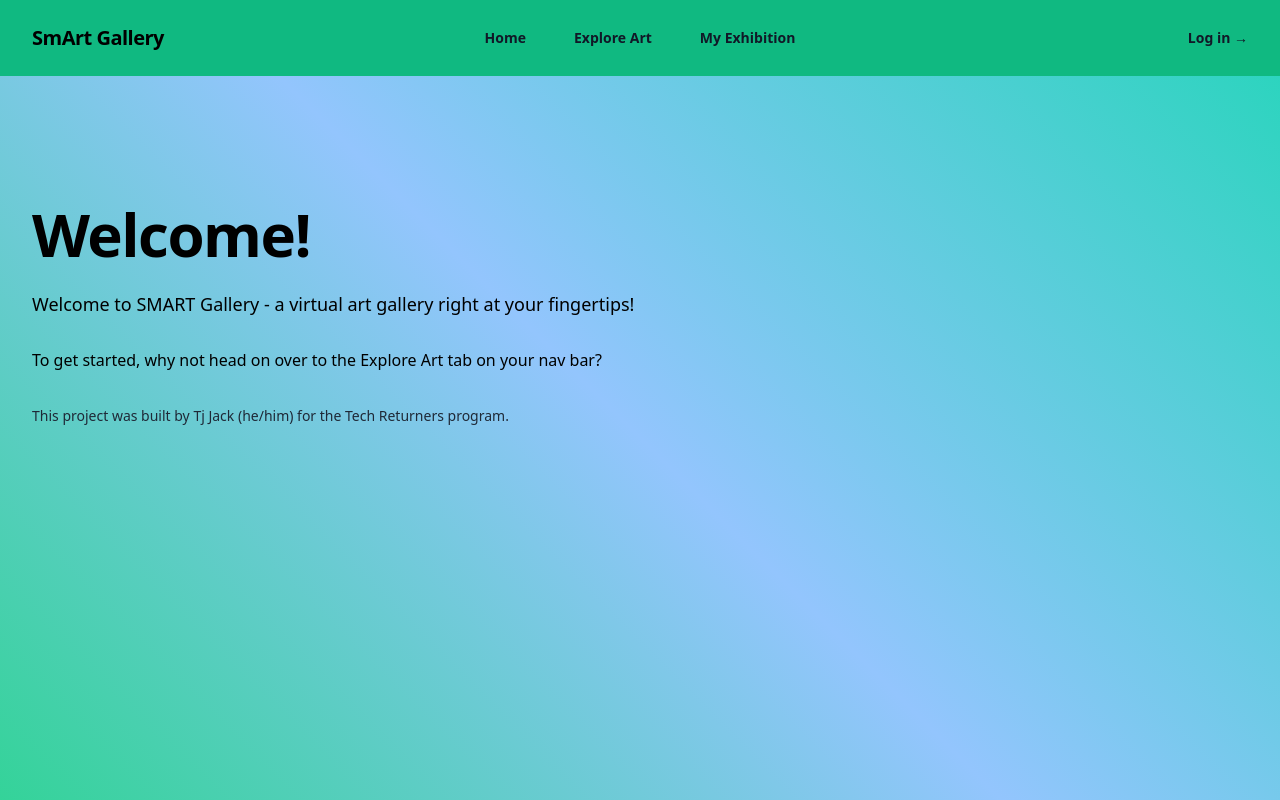
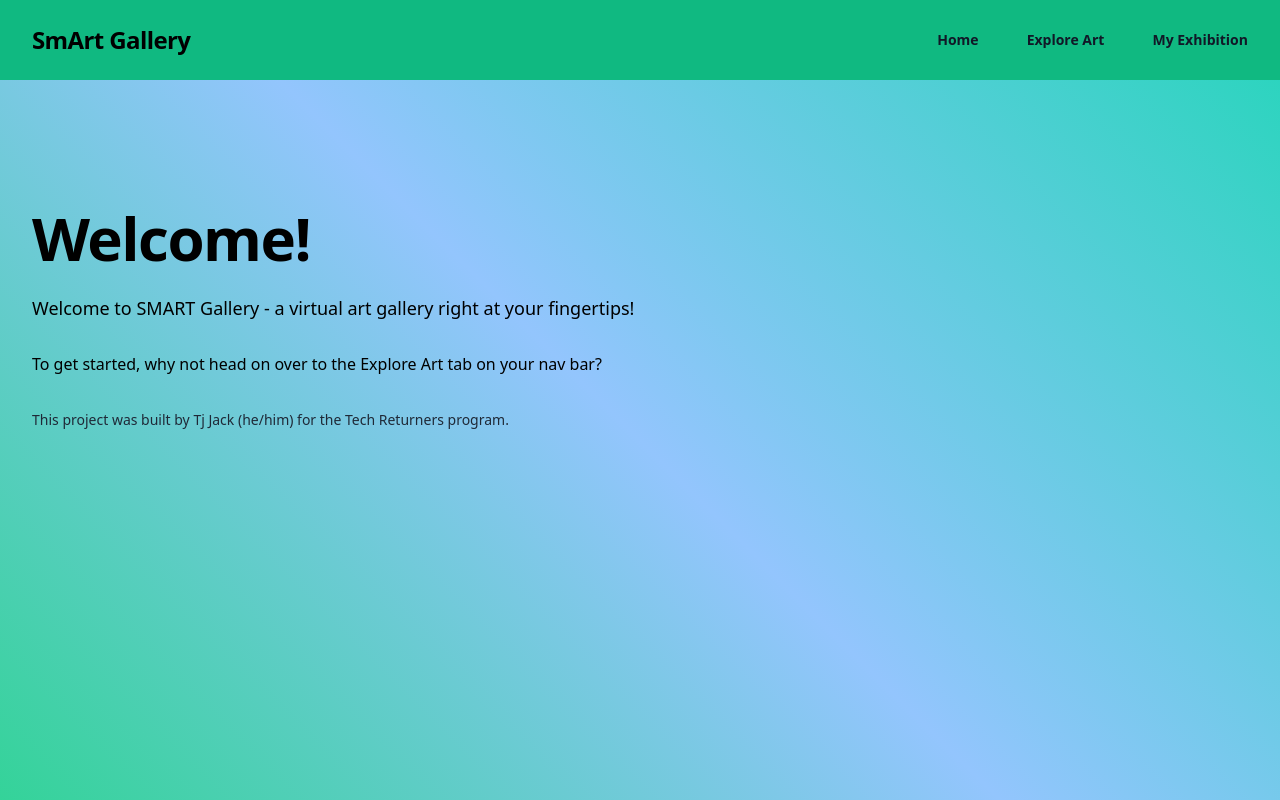
Before and after one commit to tjejack/exhibition-curator, a React (Vite) app: page / in a window 1280 px wide. Built offline with nearby package versions, Linux system fonts and the light colour scheme.

Commit message:
styling and remove login

```diff
--- a/src/components/Header.tsx
+++ b/src/components/Header.tsx
@@ -18,7 +18,7 @@
       <nav aria-label="Global" className="mx-auto flex max-w-7xl items-center justify-between p-6 lg:px-8">
         <div className="flex lg:flex-1">
           <a href="/" className="-m-1.5 p-1.5">
-            <h1 className="text-2xl font-bold tracking-tight text-black sm:text-xl">SmArt Gallery</h1>
+            <h1 className="text-3xl font-bold tracking-tight text-black sm:text-2xl">SmArt Gallery</h1>
           </a>
         </div>
         <div className="flex lg:hidden">
@@ -42,18 +42,13 @@
             My Exhibition
           </a>
         </PopoverGroup>
-        <div className="hidden lg:flex lg:flex-1 lg:justify-end">
-          <a href="/login" className="text-sm font-semibold leading-6 text-gray-900">
-            Log in <span aria-hidden="true">&rarr;</span>
-          </a>
-        </div>
       </nav>
       <Dialog open={mobileMenuOpen} onClose={setMobileMenuOpen} className="lg:hidden">
         <div className="fixed inset-0 z-10" />
         <DialogPanel className="fixed inset-y-0 right-0 z-10 w-full overflow-y-auto bg-white px-6 py-6 sm:max-w-sm sm:ring-1 sm:ring-gray-900/10 bg-emerald-300">
           <div className="flex items-center justify-between">
             <a href="/" className="-m-1.5 p-1.5">
-            <h1 className="text-2xl font-bold tracking-tight text-black sm:text-xl">SmArt Gallery</h1>
+            <h1 className="text-3xl font-bold tracking-tight text-black sm:text-2xl">SmArt Gallery</h1>
             </a>
             <button
               type="button"
@@ -86,14 +81,6 @@
                   My Exhibition
                 </a>
               </div>
-              <div className="py-6">
-                <a
-                  href="/login"
-                  className="-mx-3 block rounded-lg px-3 py-2.5 text-base font-semibold leading-7 text-gray-900 hover:bg-green-300"
-                >
-                  Log in
-                </a>
-              </div>
             </div>
           </div>
         </DialogPanel>
```
